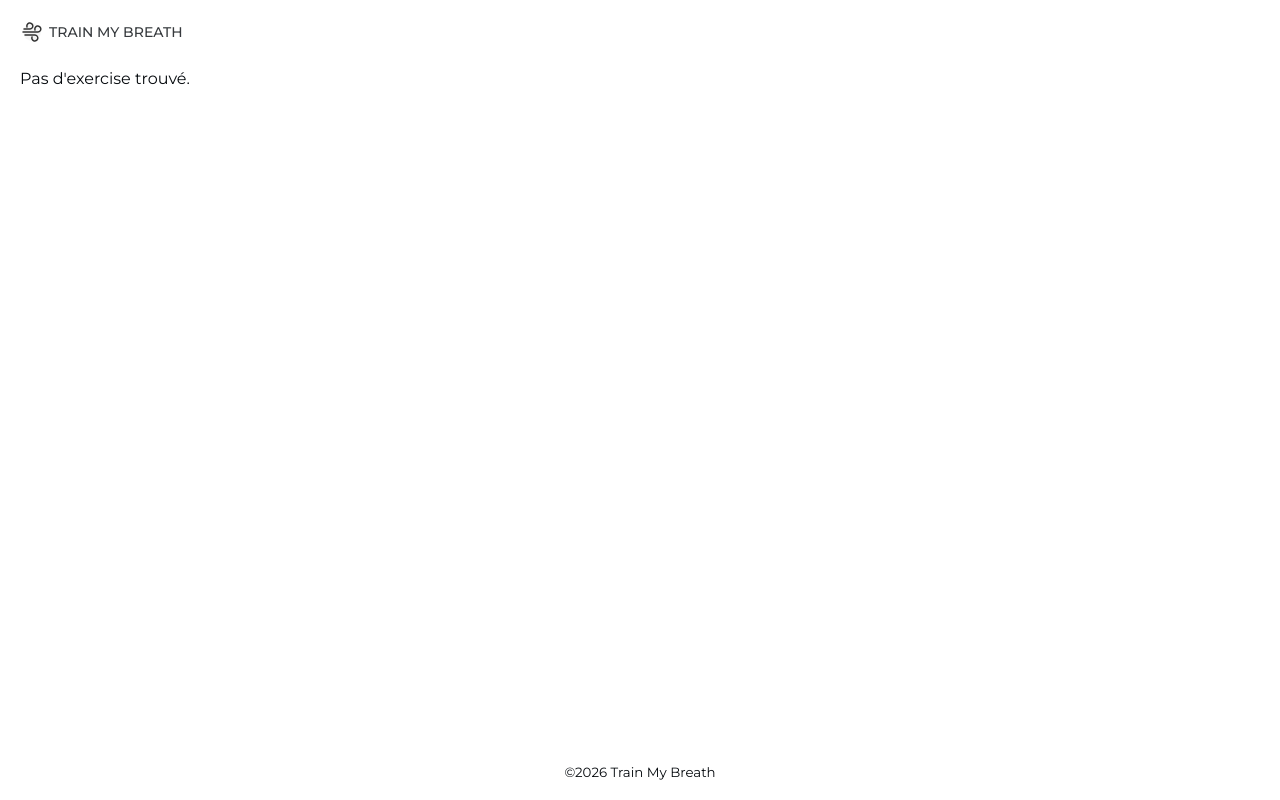
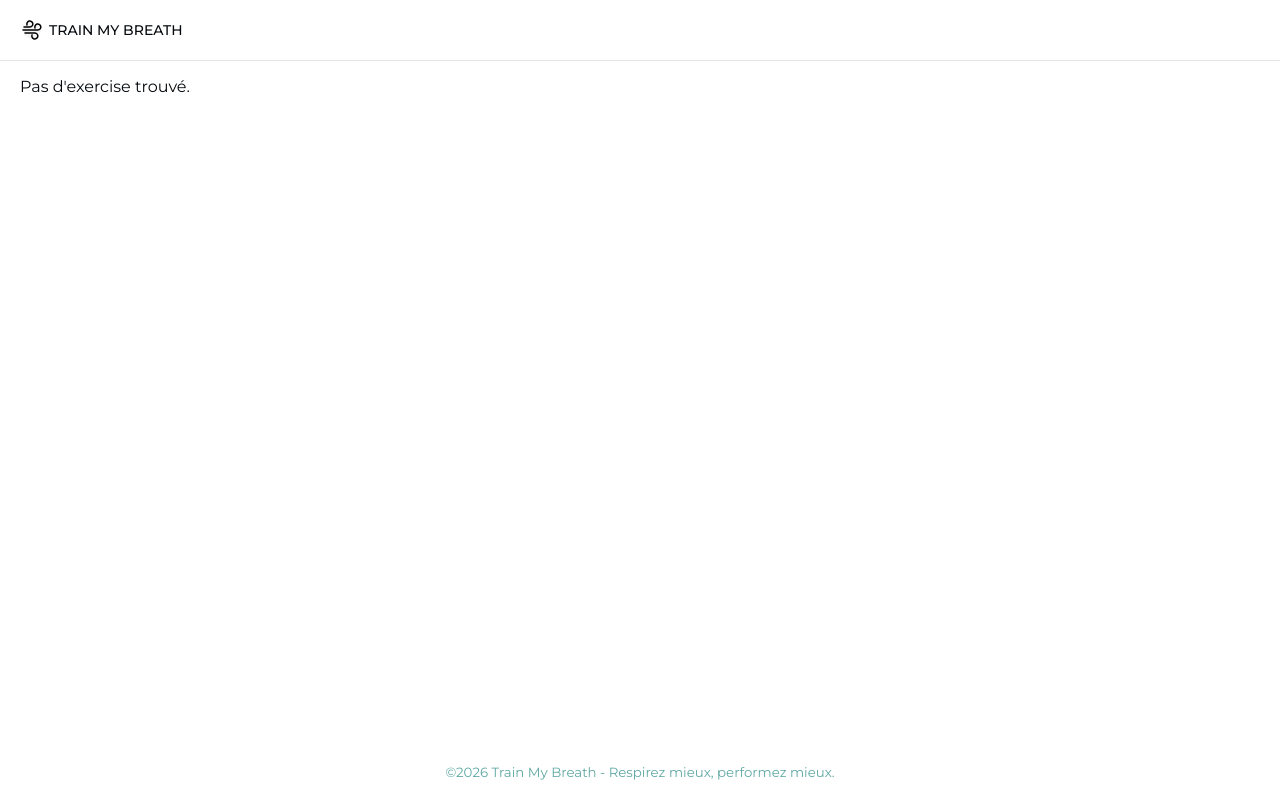
Before and after one commit to exagyde/train-my-breath, a Next.js app in the folder app/: page /dashboard in a window 1280 px wide. Built offline with nearby package versions, Linux system fonts and the light colour scheme.

Commit message:
:art: Rework of global design and styling

```diff
--- a/app/src/app/dashboard/style.css
+++ b/app/src/app/dashboard/style.css
@@ -1,7 +1,8 @@
 div#dashboard {
     display: flex;
     flex-direction: column;
-    gap: 20px;
-    padding: 20px;
-    overflow-y: auto;
 }
+
+div#dashboard > div {
+    padding: 0 20px;
+}
--- a/app/src/components/Footer.js
+++ b/app/src/components/Footer.js
@@ -10,7 +10,7 @@ const STYLE = {
 export default function Footer() {
     return (
         <footer style={STYLE}>
-            <small>©2026 Train My Breath</small>
+            <small>©2026 Train My Breath - Respirez mieux, performez mieux.</small>
         </footer>
     );
 }
--- /dev/null
+++ b/app/src/components/Header.css
@@ -0,0 +1,17 @@
+header {
+    justify-content: space-between;
+    background-color: rgba(255, 255, 255, .5);
+    backdrop-filter: blur(3px);
+    height: 40px;
+    padding: 10px 20px;
+    border-bottom: 1px solid rgba(0, 0, 0, .1);
+    position: sticky;
+    top: 0;
+}
+
+header > div:first-child {
+    gap: 5px;
+    text-transform: uppercase;
+    font-size: 14px;
+    font-weight: 500;
+}
--- a/app/src/components/Header.js
+++ b/app/src/components/Header.js
@@ -1,22 +1,16 @@
 "use client";
 
-import { TrainMyBreathIcon } from "./Icons";
+import "./Header.css";
 
-const STYLE = {
-    display: "flex",
-    alignItems: "center",
-    gap: "5px",
-    textTransform: "uppercase",
-    fontSize: "14px",
-    fontWeight: 500,
-    opacity: 0.8
-};
+import { SettingsIcon, TrainMyBreathIcon } from "./Icons";
 
 export default function Header() {
     return (
-        <header style={STYLE}>
-            { TrainMyBreathIcon }
-            Train My Breath
+        <header className="row">
+            <div className="row">
+                { TrainMyBreathIcon }
+                Train My Breath
+            </div>
         </header>
     );
 }
--- a/app/src/styles/globals.css
+++ b/app/src/styles/globals.css
@@ -1,10 +1,10 @@
 :root {
-    --primary-color: #5fa8a3;
-    --secondary-color: #a3d2ca;
+    --primary-color: #7f9c9f;
+    --secondary-color: #5fa8a3;
     --accent-color: #8c9eff;
     --background-color: #e8f1f2;
     --text-color: #060a0e;
-    --border-color: #7f9c9f;
+    --border-color: #a3d2ca;
 }
 
 @font-face {
@@ -33,6 +33,7 @@ img, svg {
     -webkit-user-drag: none;
 }
 
+html { overflow-x: hidden; scroll-behavior: smooth; }
 body {
     width: 100vw;
     height: 100dvh;
@@ -43,120 +44,14 @@ body {
     background-color: white;
     display: flex;
     flex-direction: column;
+    overflow-y: auto;
 }
+body > div { flex: 1; }
 
-h1, h2, h3, h4, h5, h6, p {
-    margin: 5px 0;
+small { color: var(--secondary-color); }
+
+.row { display: flex; align-items: center; }
+@media (max-width: 650px) {
+    .row { flex-wrap: wrap; }
 }
-
-h3 {
-    font-size: 16px;
-    font-weight: 600;
-}
-
-button {
-    background-color: var(--accent-color);
-    display: flex;
-    align-items: center;
-    gap: 5px;
-    border-radius: 10px;
-    border: none;
-    outline: none;
-    font-size: 14px;
-    font-weight: 500;
-    box-shadow: inset -4px -4px 4px rgba(0, 0, 0, 0.2);
-    width: 100%;
-    height: 50px;
-    padding: 10px 15px;
-}
-
-button > svg {
-    width: 20px;
-    height: 20px;
-}
-
-button.secondary {
-    background-color: var(--secondary-color);
-}
-
-button.transparent {
-    color: var(--accent-color);
-    background-color: transparent;
-    box-shadow: none;
-}
-
-button.transparent > svg {
-    stroke: var(--accent-color);
-}
-
-button:disabled {
-    pointer-events: none;
-    background-color: var(--border-color);
-    opacity: 0.6;
-}
-
-button:hover {
-    cursor: pointer;
-}
-
-button:not(.transparent):active {
-    box-shadow: inset -4px 4px 4px rgba(0, 0, 0, 0.2);
-}
-
-button.transparent:active {
-    opacity: .6;
-}
-
-a {
-    font-weight: 600;
-    display: flex;
-    align-items: center;
-    gap: 5px;
-    border-bottom: 1px solid transparent;
-    width: fit-content;
-}
-
-a > svg {
-    width: 18px;
-    height: 18px;
-}
-
-a:hover {
-    cursor: pointer;
-    border-bottom: 1px solid var(--border-color);
-}
-
-label {
-    font-size: 14px;
-    font-weight: 700;
-}
-
-input, select, textarea {
-    color: var(--background-color);
-    border-radius: 5px;
-    border: 1px solid var(--border-color);
-    font-size: 14px;
-    padding: 0 10px;
-    outline: none;
-}
-
-input, select {
-    height: 40px;
-}
-
-textarea {
-    resize: none;
-    padding: 10px;
-}
-
-div.card {
-    background-color: var(--primary-color);
-    stroke: 1px solid var(--border-color);
-    border-radius: 15px;
-    box-shadow: inset -4px -4px 4px rgba(0, 0, 0, 0.2);
-    padding: 5px 10px;
-}
-
-body > div {
-        flex: 1;
-    }
+.column { display: flex; flex-direction: column; }
```
